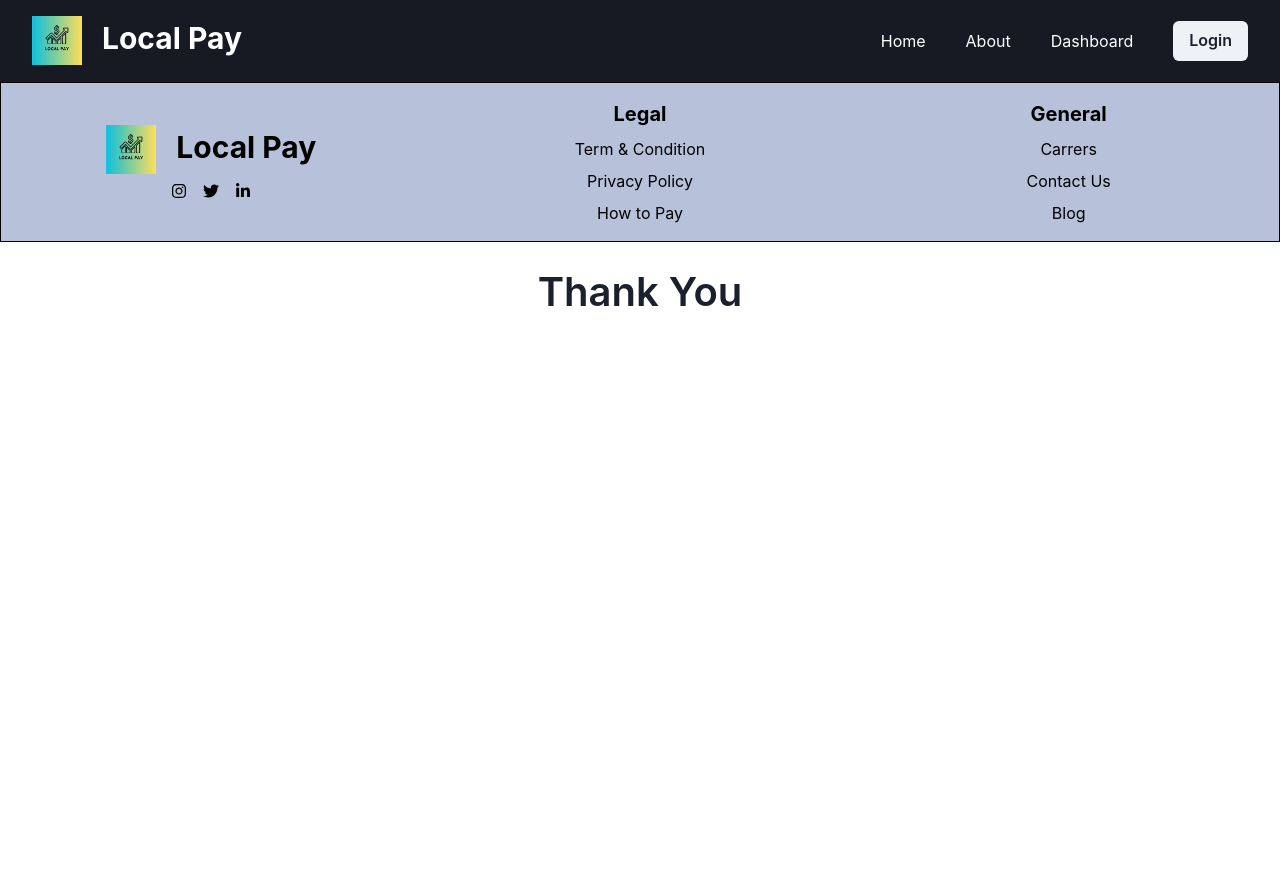
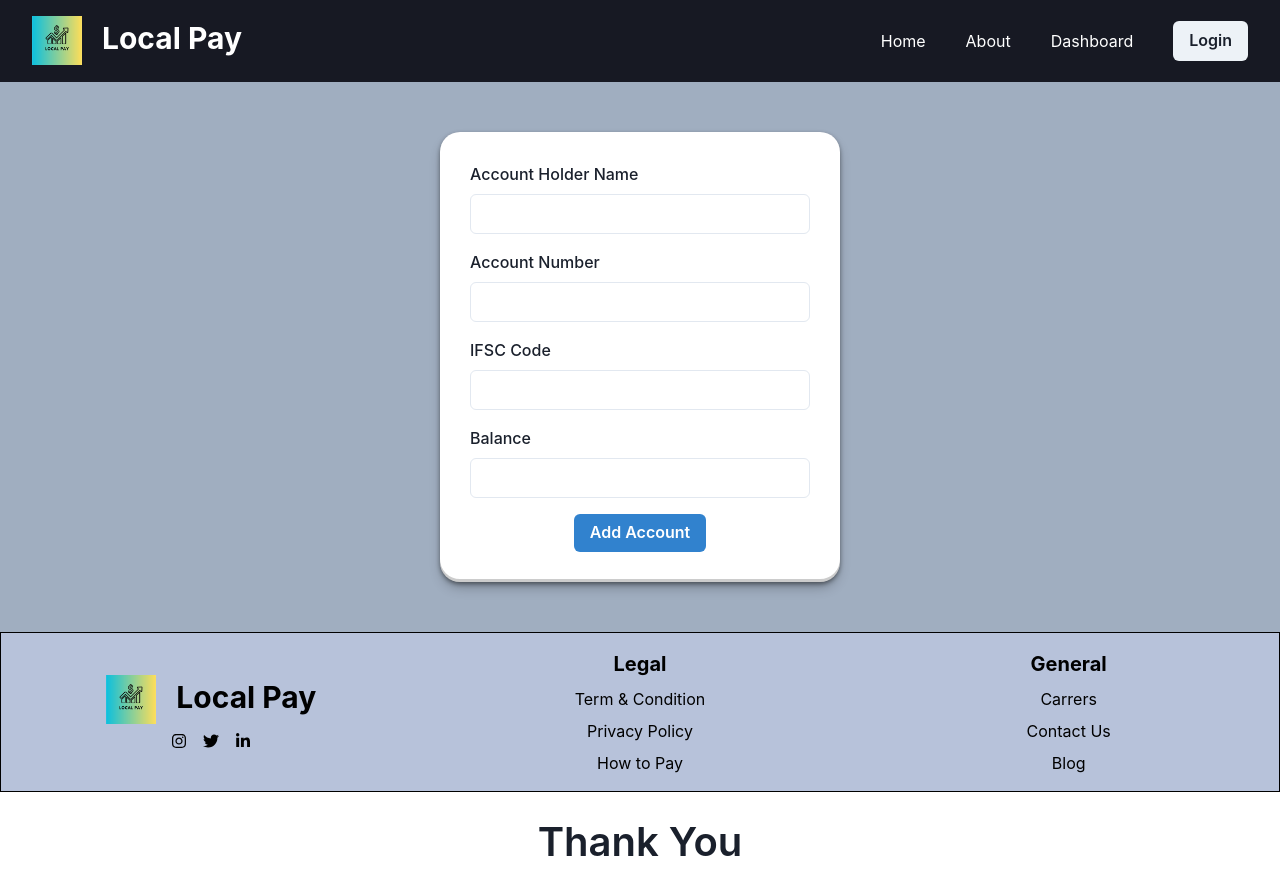
Before and after one commit to JahirPendhari09/Local-Pay, a React (Create React App) app in the folder local-pay/: page /add_bank_account in a window 1280 px wide. Before the commit the page ends 800 px from the top, so only its background shows below. Built offline with nearby package versions, Linux system fonts and the light colour scheme.

Commit message:
Account balance Updated

```diff
--- a/local-pay/src/Component/AllRoutes.jsx
+++ b/local-pay/src/Component/AllRoutes.jsx
@@ -6,6 +6,7 @@ import { AddCard } from "../Pages/AddCard"
 import { DashBoard } from "../Pages/DashBoard"
 import { PrivateRouter } from "../ContexProvider/PrivateRouter"
 import { Profile } from "../Pages/Profile"
+import {AddBank} from "../Pages/AddBank"
 
 
 const AllRoutes=()=>{
@@ -18,6 +19,7 @@ const AllRoutes=()=>{
         <Route path="/add" element={<AddCard/>}/>
         <Route path="/dashboard" element={<PrivateRouter><DashBoard/></PrivateRouter>}/>
         <Route path="/profile" element={<PrivateRouter><Profile/></PrivateRouter>}/>
+        <Route path="/add_bank_account" element={<AddBank/>}/>
       </Routes>
     </>
 }
--- a/local-pay/src/ContexProvider/AuthcontextProvider.jsx
+++ b/local-pay/src/ContexProvider/AuthcontextProvider.jsx
@@ -7,7 +7,11 @@ const initialState={
     mobile:"",
     firstName:"",
     lastName:"",
-    gender:""
+    gender:"",
+    accountH_Name:"",
+    account_No:"",
+    ifsc:"",
+    balance:""
   };
 const AuthcontextProvider=({children})=>{
 
@@ -21,7 +25,12 @@ const AuthcontextProvider=({children})=>{
             mobile:`${res.mobile}`,
             firstName:`${res.firstName}`,
             lastName:`${res.lastName}`,
-            gender:`${res.gender}`
+            gender:`${res.gender}`,
+            id:`${res.id}`,
+            accountH_Name:`${res.accountH_Name? res.accountH_Name:"AddAccount"}`,
+            account_No:`${res.account_No? res.account_No:"AddAccount"}`,
+            ifsc:`${res.ifsc? res.ifsc:"AddAccount"}`,
+            balance:`${res.balance? res.balance:"AddAccount"}`
         })
         {mainUser&& setIsAuth(true)}
         console.log(res)
@@ -32,9 +41,10 @@ const AuthcontextProvider=({children})=>{
         setIsAuth(false)
     }
 
-    const {email,password,mobile,firstName,lastName,gender}=mainUser
+    const {email,password,mobile,firstName,lastName,gender,id,accountH_Name,account_No,ifsc,balance}=mainUser
 
-    return <AuthContext.Provider value={{isAuth,login,logout,email,password,mobile,firstName,lastName,gender}}>{children}</AuthContext.Provider>
+    return <AuthContext.Provider value={{isAuth,login,logout,email,password,mobile,firstName,lastName,gender,id
+        ,accountH_Name,account_No,ifsc,balance}}>{children}</AuthContext.Provider>
 }
 
 export {AuthcontextProvider}
--- /dev/null
+++ b/local-pay/src/Pages/AddBank.jsx
@@ -0,0 +1,99 @@
+import React, {useContext, useState} from 'react';
+import axios from 'axios';
+import { Button,Box, FormControl, FormLabel, Input, VStack } from '@chakra-ui/react';
+import style from "../Styles/login.module.css"
+import { AuthContext } from "../ContexProvider/AuthcontextProvider";
+import LoadingSkeleton from "../Component/LoadingSkeleton"
+const accountInital={
+    accountH_Name:"",
+    account_No:"",
+    ifsc:"",
+    balance:""
+}
+const AddBank = () => {
+    const [accountInfo, setAccountInfo] = useState(accountInital);
+    const { id,login } = useContext(AuthContext);
+    const [loading, setLoading]= useState(false);
+    const [gotoLogin, setGotoLogin]= useState(false);
+    const [storeData , setStoreData]= useState([])
+
+
+    const handleChange=(e)=>{
+		e.preventDefault();
+		setAccountInfo({...accountInfo, [e.target.name]:e.target.value})
+	}
+
+    const handleSubmit=()=>{
+        setLoading(true)
+          axios({
+            url:`https://local-pay.onrender.com/users/${id}`,
+            method:"patch",
+            data:accountInfo
+          }).then(res =>{
+            setStoreData(res.data)
+            setLoading(false);
+            setGotoLogin(true)
+          })
+      }
+
+      if(gotoLogin && storeData)
+      {
+        return login(storeData)
+      }
+      if(loading)
+      {
+          return <LoadingSkeleton/>
+      }
+
+      const {accountH_Name,account_No, ifsc,balance}=accountInfo
+    return (
+     <Box p="50px" bg="gray.400">
+         <form onSubmit={handleSubmit}>
+        <VStack spacing={4} h="450px" bg="white" className={style.mainBox}>
+           <FormControl>
+             <FormLabel>Account Holder Name</FormLabel>
+             <Input
+               type="text"
+               name="accountH_Name"
+               value={accountH_Name}
+               onChange={handleChange}
+              />
+            </FormControl>
+            <FormControl >
+             <FormLabel>Account Number</FormLabel>
+             <Input
+               type="number"
+               name="account_No"
+               value={account_No}
+               onChange={handleChange}
+             />
+            </FormControl>
+
+            <FormControl>
+              <FormLabel>IFSC Code</FormLabel>
+              <Input
+                 type="text"
+                 name="ifsc"
+                 value={ifsc}
+                 onChange={handleChange}
+               />
+            </FormControl>
+
+            <FormControl>
+               <FormLabel>Balance</FormLabel>
+               <Input
+                 type="text"
+                 name="balance"
+                 value={balance}
+                 onChange={ handleChange}
+                />
+            </FormControl>
+
+            <Button type="submit" colorScheme="blue">Add Account</Button>
+        </VStack>
+      </form>
+     </Box>
+    );
+  };
+
+  export {AddBank}
--- a/local-pay/src/Pages/DashBoard.jsx
+++ b/local-pay/src/Pages/DashBoard.jsx
@@ -1,10 +1,11 @@
 import { Box,Grid,Center, HStack ,Image,Text, VStack,Button,useMediaQuery} from "@chakra-ui/react"
-import { useEffect, useState } from "react"
+import { useEffect, useState,useContext } from "react"
 import { PaymentSection } from "./PaymentSection"
 import style from "../Styles/payment.module.css"
 import { Link } from "react-router-dom"
 import axios from "axios"
 import LoadingSkeleton from "../Component/LoadingSkeleton"
+import { AuthContext } from "../ContexProvider/AuthcontextProvider";
 
 const bgColor=["lightgreen", "pink", "lightblue", "orange","lightgray"]
 // const history=[
@@ -56,6 +57,7 @@ const DashBoard =()=>{
     const [transaction_History, setHistory]= useState([]);
     const [loading, setLoading]= useState(false);
 
+    const {balance}= useContext(AuthContext)
     const fetchData =()=>{
         setLoading(true)
           axios.get("https://local-pay.onrender.com/transaction_History")
@@ -67,7 +69,7 @@ const DashBoard =()=>{
     useEffect(()=>{
         fetchData();
     },[])
-    console.log(transaction_History)
+
 
     if(loading)
     {
@@ -82,7 +84,7 @@ const DashBoard =()=>{
        <HStack justifyContent="space-evenly" marginTop="20px" >
           <VStack>
              <Text fontSize="30px" fontWeight="700" >Total Balance</Text>
-             <Text  fontSize="30px" fontWeight="700" >$2000</Text>
+             <Text  fontSize="30px" fontWeight="700" >${balance=="AddAccount"?<Link to="/add_bank_account"> add Account</Link>:balance}</Text>
           </VStack>
         <Button fontSize="25px" bg="green.300"><span><Image src="https://w7.pngwing.com/pngs/632/307/png-transparent-paper-planes-send-newsletter-icon-blue-tinker-thumbnail.png" borderRadius="50%" h="30px" marginRight="20px"/></span> Send</Button>
        </HStack>
--- a/local-pay/src/Pages/Login.jsx
+++ b/local-pay/src/Pages/Login.jsx
@@ -8,13 +8,13 @@ import axios from "axios"
 
 function Login() {
   const [formState, setFormState] = useState({ email: "", password: "" });
-  const { isAuth, login} = useContext(AuthContext);
+  const { isAuth, login } = useContext(AuthContext);
 
   if (isAuth) {
     return <Navigate to="/" />
   }
 
-  const checkLogin=(res)=> {
+  const checkLogin = (res) => {
     if (res.length) {
       return login(res[0])
     }
@@ -33,8 +33,8 @@ function Login() {
   if (isAuth) {
     return <Navigate to="/" />
   }
-  return <Box className={style.mainBox} >
-
+  return <Box bg="gray.400" p="30px">
+    <Box className={style.mainBox} bg="white">
       <Text textAlign="center" marginBottom="50px" fontSize="35px" fontWeight="600">Sign In</Text>
       <form onSubmit={handleSubmit}>
         <label >Email </label>
@@ -71,7 +71,7 @@ function Login() {
         <Image src="../google.png" alt="" w="30px" _hover={{ cursor: "pointer" }} />
         <Image src="../facebook.png" alt="" w="30px" _hover={{ cursor: "pointer" }} />
       </HStack>
-
+    </Box>
   </Box>
 }
 
--- a/local-pay/src/Pages/Profile.jsx
+++ b/local-pay/src/Pages/Profile.jsx
@@ -5,10 +5,11 @@ import { Link } from 'react-router-dom';
 import { useContext } from "react"
 import { AuthContext } from "../ContexProvider/AuthcontextProvider"
 import style from "../Styles/profile.module.css"
+import { AddBank } from "./AddBank";
 
 
 const Profile =()=>{
-    const {logout,email,password,mobile,firstName,lastName,gender}= useContext(AuthContext);
+    const {logout,email,mobile,firstName,lastName,gender}= useContext(AuthContext);
     return <>
 
     <Link to="/"> <Text paddingLeft="100px" fontSize="30px" mt="20px"><ArrowBackIcon/> Profile </Text></Link>
@@ -32,16 +33,19 @@ const Profile =()=>{
     </Grid>
 
     <Text paddingLeft="150px" marginTop="30px" fontSize="25px">Payment Methods</Text>
-   <HStack className={style.payMethod} gap="30px">
-       <HStack border="1px" w="50%" h="100px" borderRadius="10px" bg="green.100">
-           <Image src="https://w7.pngwing.com/pngs/279/210/png-transparent-wire-transfer-bank-account-payment-money-bank-angle-service-logo.png" alt="bank Logo" borderRadius="50%" w="70px" h="70px" ml="50px"/>
-            <Text ml="20px">Bank account</Text>
-        </HStack>
-        <HStack border="1px" w="50%" h="100px" borderRadius="10px" bg="bisque">
-             <Image src="https://encrypted-tbn0.gstatic.com/images?q=tbn:ANd9GcQh6SUdnBppVXH8wLfk4kXPjsAV_VZf8-RmPQ&usqp=CAU" alt="card Logo" borderRadius="50%" w="70px" h="70px" ml="50px"/>
-             <Text ml="20px">Debit/Credit card</Text>
-        </HStack>
-   </HStack>
+   <Grid className={style.payMethod} templateColumns={['1fr', '1fr 1fr', '1fr 1fr 1fr']} gap="30px">
+       <Link to="/add_bank_account"><HStack border="1px" w="250px" h="100px" borderRadius="10px" bg="green.100">
+           <Image src="https://w7.pngwing.com/pngs/279/210/png-transparent-wire-transfer-bank-account-payment-money-bank-angle-service-logo.png" alt="bank Logo" borderRadius="50%" w="50px" h="50px" ml="10px"/>
+            <Text ml="10px">Bank account</Text>
+        </HStack></Link>
+        <Link> <HStack border="1px" w="250px" h="100px" borderRadius="10px" bg="bisque">
+             <Image src="https://encrypted-tbn0.gstatic.com/images?q=tbn:ANd9GcQh6SUdnBppVXH8wLfk4kXPjsAV_VZf8-RmPQ&usqp=CAU" alt="card Logo" borderRadius="50%" w="50px" h="50px" ml="10px"/>
+             <Text ml="10px">Debit/Credit card</Text>
+        </HStack></Link>
+        <Link> <HStack border="1px" borderStyle="dashed" w="250px" h="100px" borderRadius="10px" >
+             <Text ml="20%" >Add payment Method</Text>
+        </HStack></Link>
+   </Grid>
    <br />
     <hr />
     <Text paddingLeft="150px" marginTop="30px" fontSize="25px">Other</Text>
--- a/local-pay/src/Pages/SignUp.jsx
+++ b/local-pay/src/Pages/SignUp.jsx
@@ -50,7 +50,8 @@ function SignUp() {
       return <LoadingSkeleton/>
   }
 
-  return <Box h="550px" className={style.mainBox}>
+  return <Box bg="gray.500" p="30px">
+    <Box h="550px" className={style.mainBox} bg="white">
 
      <Text textAlign="center" marginBottom="30px" fontSize="35px" fontWeight="600">Sign Up</Text>
 
@@ -146,6 +147,7 @@ function SignUp() {
        <Image src="../facebook.png" alt="" w="30px" _hover={{cursor:"pointer"}}/>
      </HStack>
   </Box>
+  </Box>
 }
 
 export {SignUp};
--- a/local-pay/src/Styles/login.module.css
+++ b/local-pay/src/Styles/login.module.css
@@ -3,8 +3,6 @@
     height: 500px;
     margin:auto;
     box-shadow: rgba(0, 0, 0, 0.4) 0px 2px 4px, rgba(0, 0, 0, 0.3) 0px 7px 13px -3px, rgba(0, 0, 0, 0.2) 0px -3px 0px inset;
-    margin-top:50px;
-    margin-bottom:50px;
     border-radius:20px;
     padding:30px
 }
```
Lines whose indentation alone changed are shown as unchanged.
